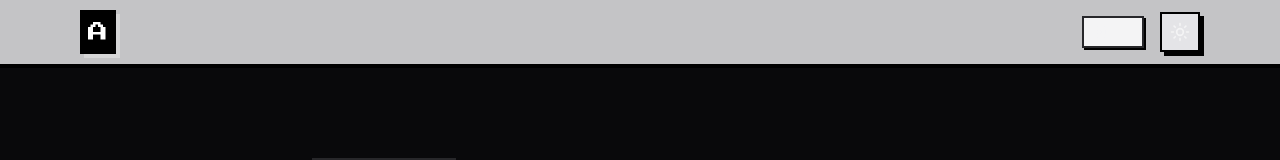
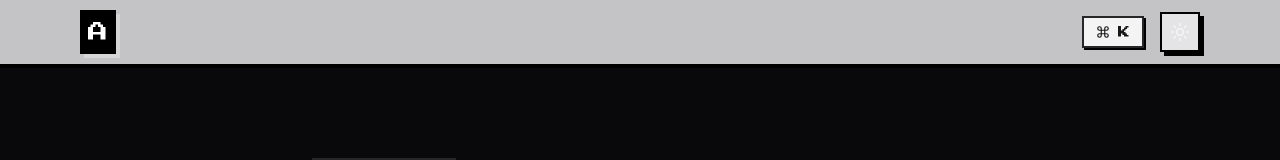
Before and after one commit to anuradhasharma1/anuradha-portfolio, a Next.js app: page / in a window 1280 px wide. Shown: the top 160 px of the page. Built offline with nearby package versions, Linux system fonts and the light colour scheme.

Commit message:
fix: adjust text color for better visibility in dark theme (SearchPalette)

```diff
--- a/components/SearchPalette.tsx
+++ b/components/SearchPalette.tsx
@@ -41,7 +41,7 @@ export default function SearchPalette() {
     <>
       <button
         onClick={() => setOpen(true)}
-        className="flex items-center gap-2 px-3 py-1.5 border-2 border-zinc-800 dark:border-zinc-200 bg-zinc-100 dark:bg-zinc-900 shadow-[2px_2px_0px_0px_rgba(0,0,0,1)] hover:-translate-y-px transition-all"
+        className="flex items-center gap-2 px-3 py-1.5 border-2 border-zinc-800 dark:border-zinc-200 bg-zinc-100 dark:bg-zinc-900 text-zinc-900 dark:text-zinc-100 shadow-[2px_2px_0px_0px_rgba(0,0,0,1)] hover:-translate-y-px transition-all"
       >
         <Command size={14} />
         <span className="text-xs font-heading">K</span>
@@ -57,11 +57,11 @@ export default function SearchPalette() {
               className="w-full max-w-lg bg-zinc-100 dark:bg-zinc-950 border-4 border-black p-4 shadow-[8px_8px_0px_0px_rgba(0,0,0,1)]"
             >
               <div className="flex items-center gap-3 border-b-4 border-black pb-3 mb-4">
-                <Search className="text-zinc-500" />
+                <Search className="text-zinc-500 dark:text-zinc-400  shrink-0 " />
                 <input
                   autoFocus
                   placeholder="Search sections..."
-                  className="bg-transparent outline-none w-full font-body text-lg"
+                  className="bg-transparent outline-none w-full font-body text-lg text-zinc-900 dark:text-zinc-100 placeholder:text-zinc-400 dark:placeholder:text-zinc-600"
                   value={query}
                   onChange={(e) => setQuery(e.target.value)}
                 />
@@ -71,7 +71,7 @@ export default function SearchPalette() {
                   <button
                     key={item.id}
                     onClick={() => navigate(item.id)}
-                    className="w-full text-left p-3 hover:bg-zinc-800 hover:text-white transition-colors font-heading text-[10px] flex justify-between items-center group"
+                    className="w-full text-left p-3 text-zinc-900 dark:text-zinc-100 hover:bg-zinc-800 hover:text-white transition-colors font-heading text-[10px] flex justify-between items-center group"
                   >
                     {item.name}
                     <span className="opacity-0 group-hover:opacity-100">↵</span>
```
